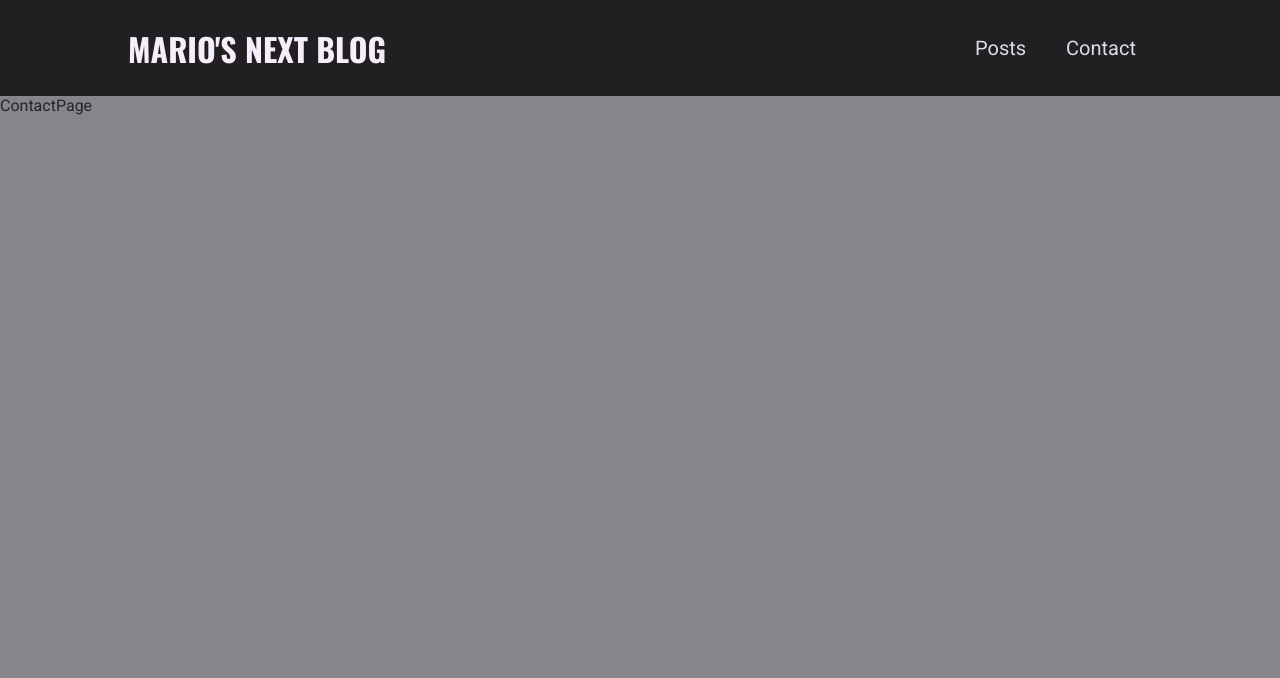
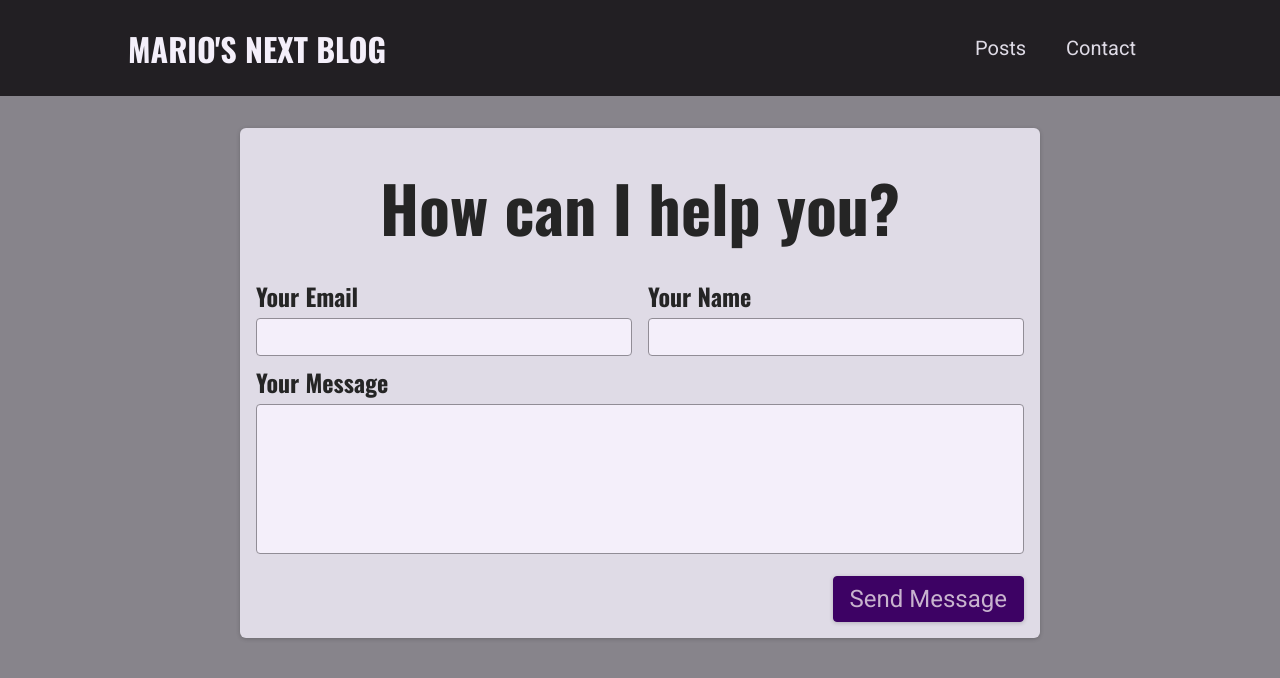
Before and after one commit to mjvinti/next-blog, a Next.js app: page /contact in a window 1280 px wide. Shown: the top 678 px of the page. Built offline with nearby package versions, Linux system fonts and the light colour scheme.

Commit message:
prepared the contact form

```diff
--- /dev/null
+++ b/components/contact/contact-form.js
@@ -0,0 +1,30 @@
+import classes from "./contact-form.module.css";
+
+const ContactForm = () => {
+  return (
+    <section className={classes.contact}>
+      <h1>How can I help you?</h1>
+      <form className={classes.form}>
+        <div className={classes.controls}>
+          <div className={classes.control}>
+            <label htmlFor="email">Your Email</label>
+            <input id="email" type="email" required />
+          </div>
+          <div className={classes.control}>
+            <label htmlFor="name">Your Name</label>
+            <input id="name" type="text" required />
+          </div>
+        </div>
+        <div className={classes.control}>
+          <label htmlFor="message">Your Message</label>
+          <textarea id="message" rows="5" />
+        </div>
+        <div className={classes.actions}>
+          <button>Send Message</button>
+        </div>
+      </form>
+    </section>
+  );
+};
+
+export default ContactForm;
--- /dev/null
+++ b/components/contact/contact-form.module.css
@@ -0,0 +1,73 @@
+.contact {
+  margin: var(--size-8) auto;
+  border-radius: 6px;
+  background-color: var(--color-grey-100);
+  width: 90%;
+  max-width: 50rem;
+  padding: var(--size-4);
+  box-shadow: 0 1px 4px rgba(0, 0, 0, 0.2);
+  font-size: var(--size-6);
+}
+
+.contact h1 {
+  font-size: var(--size-8);
+  margin: var(--size-4) 0;
+  text-align: left;
+}
+
+.form label {
+  display: block;
+  font-family: "Oswald", sans-serif;
+  font-weight: bold;
+  margin: var(--size-2) 0 var(--size-1) 0;
+}
+
+.form input,
+.form textarea {
+  font: inherit;
+  padding: var(--size-1);
+  border-radius: 4px;
+  width: 100%;
+  border: 1px solid var(--color-grey-400);
+  background-color: var(--color-grey-50);
+  resize: none;
+}
+
+.controls {
+  display: flex;
+  column-gap: 1rem;
+  flex-wrap: wrap;
+}
+
+.control {
+  flex: 1;
+  min-width: 10rem;
+}
+
+.actions {
+  margin-top: var(--size-4);
+  text-align: right;
+}
+
+.form button {
+  font: inherit;
+  cursor: pointer;
+  background-color: var(--color-primary-700);
+  border: 1px solid var(--color-primary-700);
+  padding: var(--size-2) var(--size-4);
+  border-radius: 4px;
+  color: var(--color-primary-50);
+  box-shadow: 0 1px 4px rgba(0, 0, 0, 0.2);
+}
+
+.form button:hover {
+  background-color: var(--color-primary-500);
+  border-color: var(--color-primary-500);
+}
+
+@media (min-width: 768px) {
+  .contact h1 {
+    font-size: var(--size-16);
+    text-align: center;
+  }
+}
--- a/pages/contact/index.js
+++ b/pages/contact/index.js
@@ -1,5 +1,7 @@
+import ContactForm from "@/components/contact/contact-form";
+
 const ContactPage = () => {
-  return <div>ContactPage</div>;
+  return <ContactForm />;
 };
 
 export default ContactPage;
```
